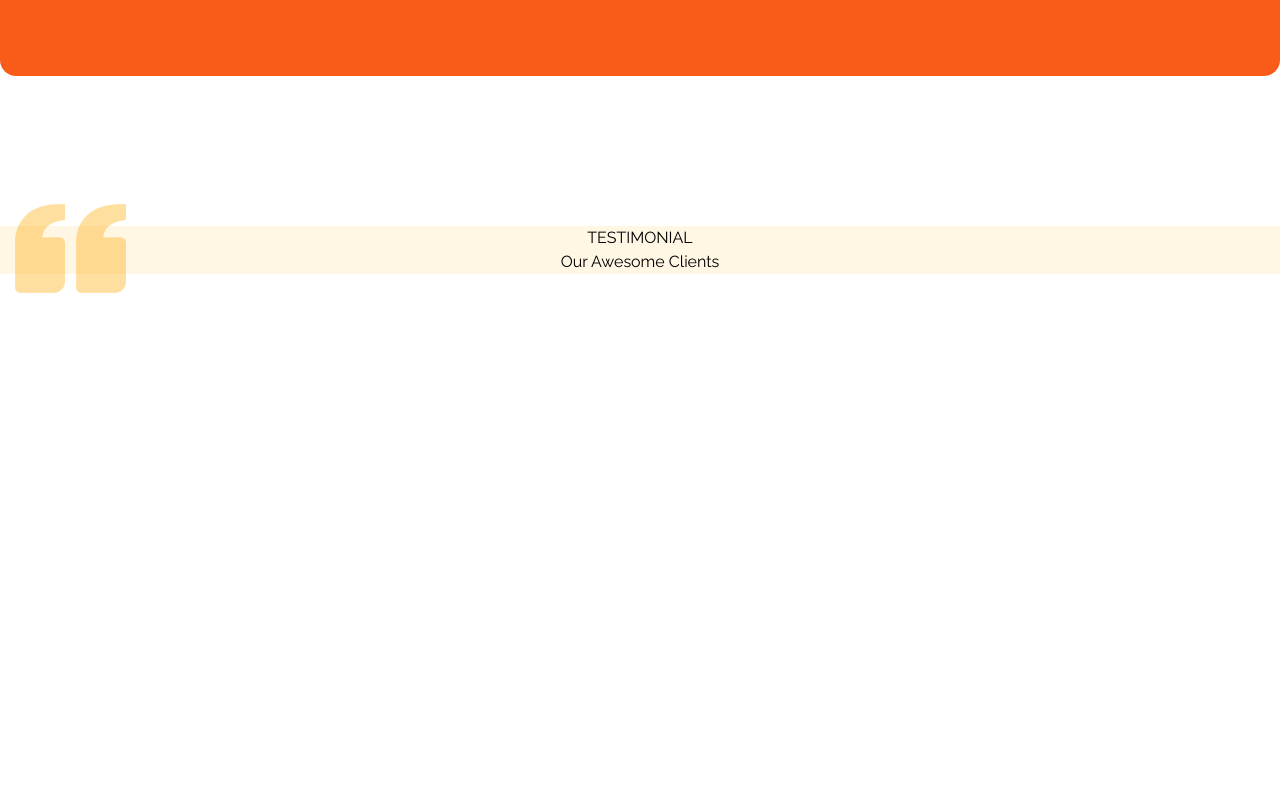
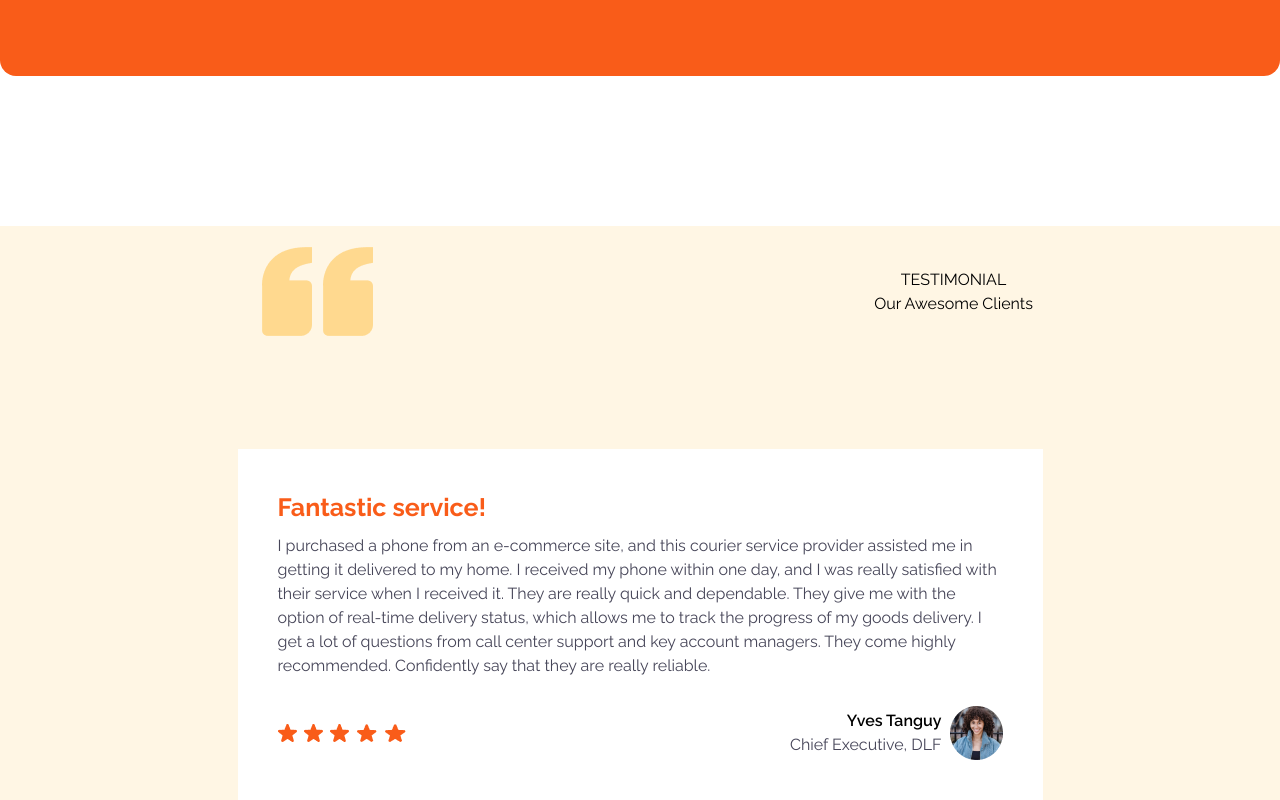
Before and after one commit to mahmudashif/Quriar, a React (Vite) app: page / in a window 1280 px wide. Shown: the part 2476-3276 px from the top of the page. Before the commit the page ends 2792 px from the top, so only its background shows below. Built offline with nearby package versions, Linux system fonts and the light colour scheme.

Commit message:
testimonial part done

```diff
--- a/src/Testimonial/Testimonial.jsx
+++ b/src/Testimonial/Testimonial.jsx
@@ -1,15 +1,51 @@
 import React from "react";
 import quote from "../assets/Quote.png";
+import rating from "../assets/rating.png";
+import avatar from "../assets/Avatar.png";
 
 const Testimonial = () => {
   return (
-    <div className="mt-[150px] bg-primary">
+    <div className="mt-[150px] font-raleway bg-primary">
       <div className="container mx-auto font-raleway">
         <div className="flex items-center">
-          <img className="absolute mx-auto justify-center items-center" src={quote} alt="" />
+          <img
+            className="mx-auto justify-center items-center"
+            src={quote}
+            alt=""
+          />
           <div className="text-center mx-auto">
             <h3>TESTIMONIAL</h3>
             <p>Our Awesome Clients</p>
+          </div>
+        </div>
+        <div className="w-[805px] bg-white p-10 mx-auto mt-[90px]">
+          <h5 className="text-[25px] pb-2 text-orange font-bold">
+            Fantastic service!
+          </h5>
+          <p className="text-[#464558]">
+            I purchased a phone from an e-commerce site, and this courier
+            service provider assisted me in getting it delivered to my home. I
+            received my phone within one day, and I was really satisfied with
+            their service when I received it. They are really quick and
+            dependable. They give me with the option of real-time delivery
+            status, which allows me to track the progress of my goods delivery.
+            I get a lot of questions from call center support and key account
+            managers. They come highly recommended. Confidently say that they
+            are really reliable.
+          </p>
+          <div className="flex justify-between pt-7 items-center">
+            <div>
+              <img src={rating} alt="" />
+            </div>
+            <div className="flex items-center">
+              <div className="pr-2 text-right">
+                <h4 className="font-semibold ">Yves Tanguy</h4>
+                <p className="text-[#464558]">Chief Executive, DLF</p>
+              </div>
+              <div>
+                <img src={avatar} alt="" />
+              </div>
+            </div>
           </div>
         </div>
       </div>
```
Also changed, not shown: src/assets/Avatar.png (added), src/assets/rating.png (added).
